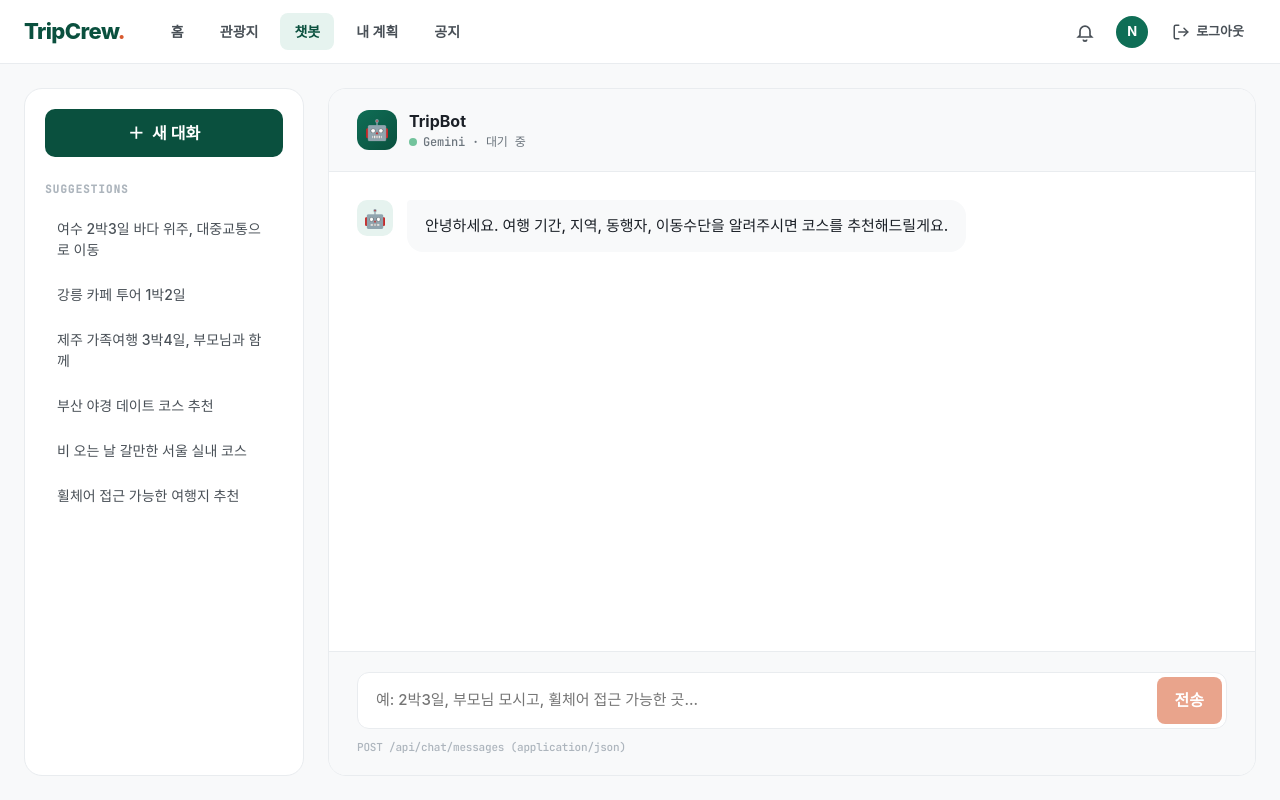
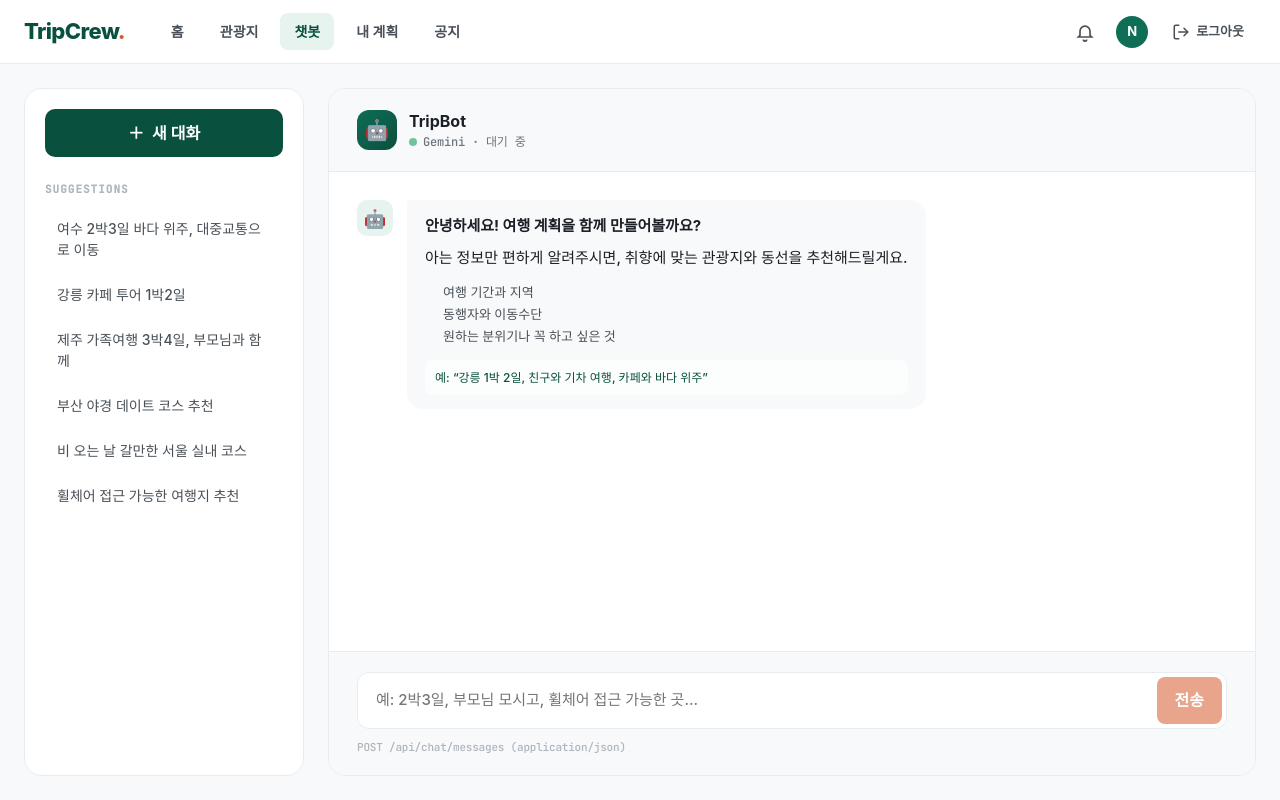
Before and after one commit to tripcrew/tripcrew, a Vue app in the folder tripcrew-frontend/: page /chat in a window 1280 px wide. Built offline with nearby package versions, Linux system fonts and the light colour scheme; no server answers; sample sign-in values are in the browser's storage; a web font is replaced by a local one.

Commit message:
feat: improve chatbot response formatting

```diff
--- a/tripcrew-frontend/src/views/ChatbotView.vue
+++ b/tripcrew-frontend/src/views/ChatbotView.vue
@@ -40,8 +40,18 @@
           <div v-for="message in messages" :key="message.id" class="msg" :class="messageClass(message.role)">
             <div v-if="message.role === 'ASSISTANT'" class="msg__avatar">🤖</div>
             <div class="msg__content">
-              <div class="msg__bubble">
+              <div v-if="message.intro" class="msg__bubble msg__bubble--intro">
+                <strong>{{ message.title }}</strong>
                 <p>{{ message.content }}</p>
+                <ul>
+                  <li>여행 기간과 지역</li>
+                  <li>동행자와 이동수단</li>
+                  <li>원하는 분위기나 꼭 하고 싶은 것</li>
+                </ul>
+                <span class="intro-example">예: “강릉 1박 2일, 친구와 기차 여행, 카페와 바다 위주”</span>
+              </div>
+              <div v-else class="msg__bubble">
+                <div class="markdown-message" v-html="renderMessage(message.content)"></div>
               </div>
             </div>
           </div>
@@ -100,13 +110,7 @@ const suggestedPrompts = [
   '비 오는 날 갈만한 서울 실내 코스',
   '휠체어 접근 가능한 여행지 추천',
 ]
-const messages = ref([
-  {
-    id: crypto.randomUUID(),
-    role: 'ASSISTANT',
-    content: '안녕하세요. 여행 기간, 지역, 동행자, 이동수단을 알려주시면 코스를 추천해드릴게요.',
-  },
-])
+const messages = ref([createWelcomeMessage()])
 
 const canSend = computed(() => input.value.trim().length > 0 && !loading.value)
 
@@ -121,13 +125,67 @@ function usePrompt(prompt) {
 function resetChat() {
   input.value = ''
   errorMessage.value = ''
-  messages.value = [
-    {
-      id: crypto.randomUUID(),
-      role: 'ASSISTANT',
-      content: '새 대화를 시작할게요. 원하는 여행 조건을 편하게 입력해주세요.',
-    },
-  ]
+  messages.value = [createWelcomeMessage()]
+}
+
+function createWelcomeMessage() {
+  return {
+    id: crypto.randomUUID(),
+    role: 'ASSISTANT',
+    intro: true,
+    title: '안녕하세요! 여행 계획을 함께 만들어볼까요?',
+    content: '아는 정보만 편하게 알려주시면, 취향에 맞는 관광지와 동선을 추천해드릴게요.',
+  }
+}
+
+function renderMessage(content) {
+  const lines = escapeHtml(content).split('\n')
+  const html = []
+  let listType = null
+
+  const closeList = () => {
+    if (listType) html.push(`</${listType}>`)
+    listType = null
+  }
+
+  lines.forEach((line) => {
+    const heading = line.match(/^#{1,3}\s+(.+)$/)
+    const unordered = line.match(/^\s*[-*]\s+(.+)$/)
+    const ordered = line.match(/^\s*\d+\.\s+(.+)$/)
+
+    if (heading) {
+      closeList()
+      html.push(`<h3>${formatInlineMarkdown(heading[1])}</h3>`)
+    } else if (unordered || ordered) {
+      const nextListType = unordered ? 'ul' : 'ol'
+      if (listType !== nextListType) {
+        closeList()
+        listType = nextListType
+        html.push(`<${listType}>`)
+      }
+      html.push(`<li>${formatInlineMarkdown((unordered || ordered)[1])}</li>`)
+    } else if (line.trim()) {
+      closeList()
+      html.push(`<p>${formatInlineMarkdown(line)}</p>`)
+    } else {
+      closeList()
+    }
+  })
+  closeList()
+  return html.join('')
+}
+
+function escapeHtml(value) {
+  return String(value || '')
+    .replace(/&/g, '&amp;')
+    .replace(/</g, '&lt;')
+    .replace(/>/g, '&gt;')
+    .replace(/"/g, '&quot;')
+    .replace(/'/g, '&#039;')
+}
+
+function formatInlineMarkdown(value) {
+  return value.replace(/\*\*(.+?)\*\*/g, '<strong>$1</strong>')
 }
 
 async function sendMessage() {
@@ -239,6 +297,62 @@ async function scrollToBottom() {
   background: var(--teal-soft);
   color: var(--teal-3);
   font-weight: 600;
+}
+
+.msg__bubble--intro {
+  min-width: min(100%, 390px);
+}
+
+.msg__bubble--intro strong {
+  display: block;
+  margin-bottom: 8px;
+  font-size: 15px;
+}
+
+.msg__bubble--intro p {
+  line-height: 1.55;
+}
+
+.msg__bubble--intro ul {
+  margin: 12px 0;
+  padding-left: 18px;
+  color: var(--ink-3);
+  font-size: 13px;
+  line-height: 1.7;
+}
+
+.intro-example {
+  display: block;
+  padding: 9px 10px;
+  border-radius: 8px;
+  background: rgba(255, 255, 255, 0.66);
+  color: var(--teal-3);
+  font-size: 12px;
+  line-height: 1.45;
+}
+
+.markdown-message :deep(h3) {
+  margin: 0 0 10px;
+  color: var(--ink);
+  font-size: 16px;
+  font-weight: 800;
+}
+
+.markdown-message :deep(p) {
+  margin: 0 0 10px;
+  line-height: 1.65;
+}
+
+.markdown-message :deep(ul),
+.markdown-message :deep(ol) {
+  margin: 0 0 12px;
+  padding-left: 20px;
+  line-height: 1.7;
+}
+
+.markdown-message :deep(strong) {
+  color: var(--ink);
+  font-weight: 800;
 }
 
 /* Main */
```
Also changed, not shown: 2 other files (tests, documents, lock files or other folders).
